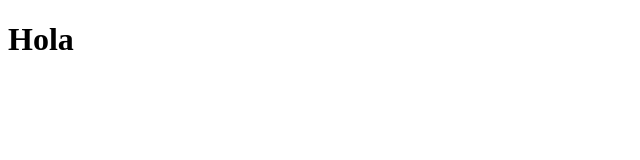
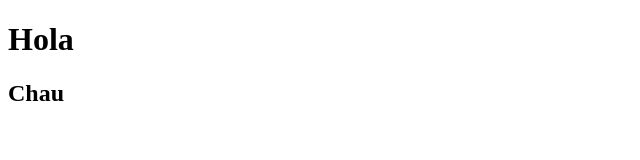
Before and after one commit to lilux91/pagina-web, a plain HTML site: page index.html in a window 1280 px wide. Shown: the full height of the page, 0-640 px from the left. Drawn offline with Linux system fonts and the light colour scheme.

Commit message:
agregue otro header

```diff
--- a/index.html
+++ b/index.html
@@ -8,5 +8,6 @@
 </head>
 <body>
     <h1>Hola</h1>
+    <h2>Chau</h2>
 </body>
 </html>
```
